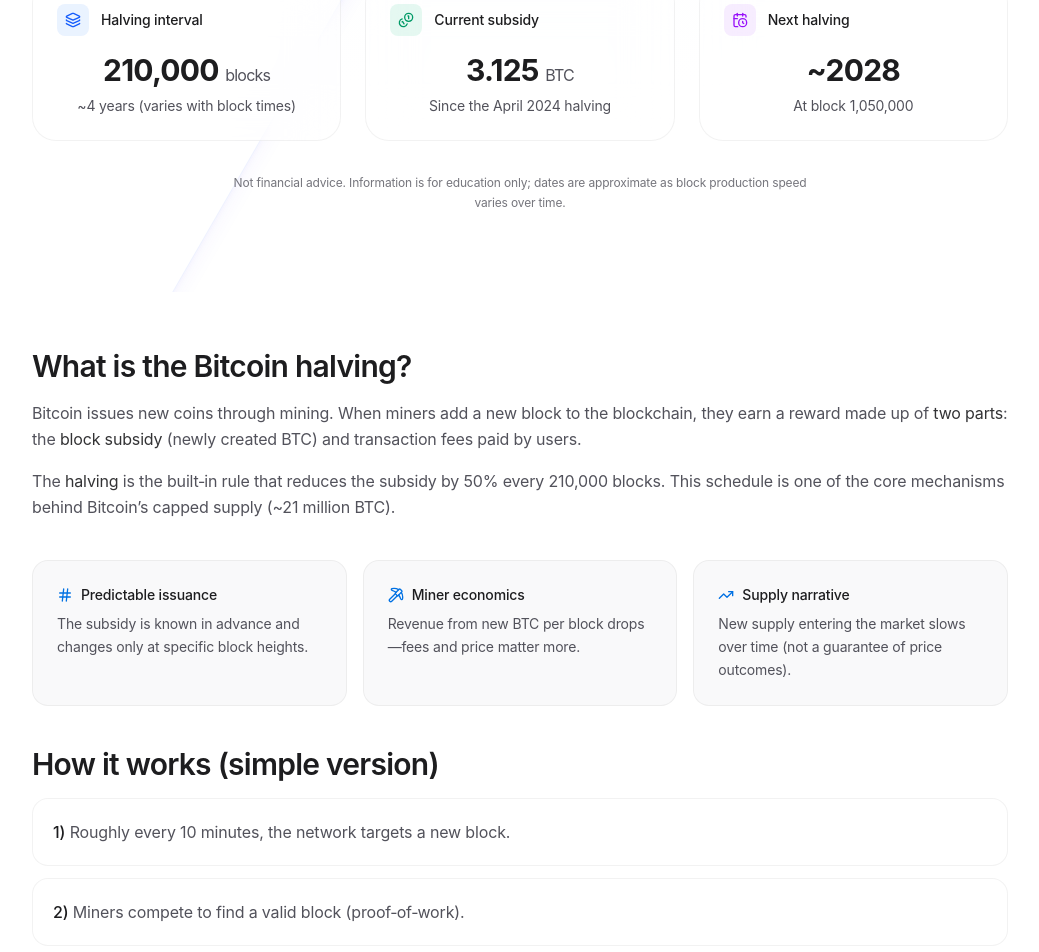
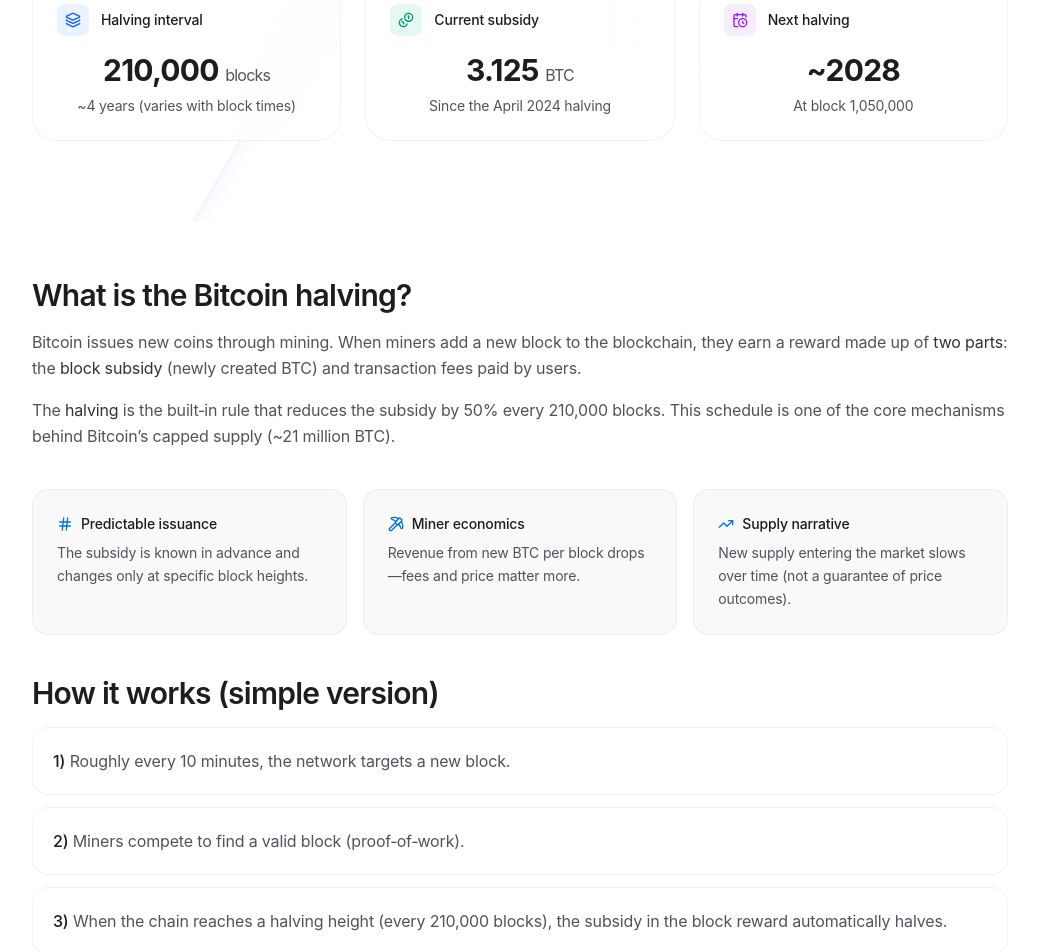
Before and after one commit to gug007/crypto-portfolio-next, a Next.js app: page /bitcoin-halving in a window 1280 px wide. Shown: the part 867-1819 px from the top of the page, without its empty margins (120-1159 px from the left). Built offline with nearby package versions, Linux system fonts and the light colour scheme; no server answers.

Commit message:
style: remove disclaimer text from Bitcoin Halving page for cleaner presentation

```diff
--- a/src/app/bitcoin-halving/page.tsx
+++ b/src/app/bitcoin-halving/page.tsx
@@ -251,9 +251,7 @@
               </div>
             </div>
 
-            <p className="mx-auto mt-8 max-w-xl text-xs leading-relaxed text-secondary/80">
-              Not financial advice. Information is for education only; dates are approximate as block production speed varies over time.
-            </p>
+
           </div>
         </section>
 
```
